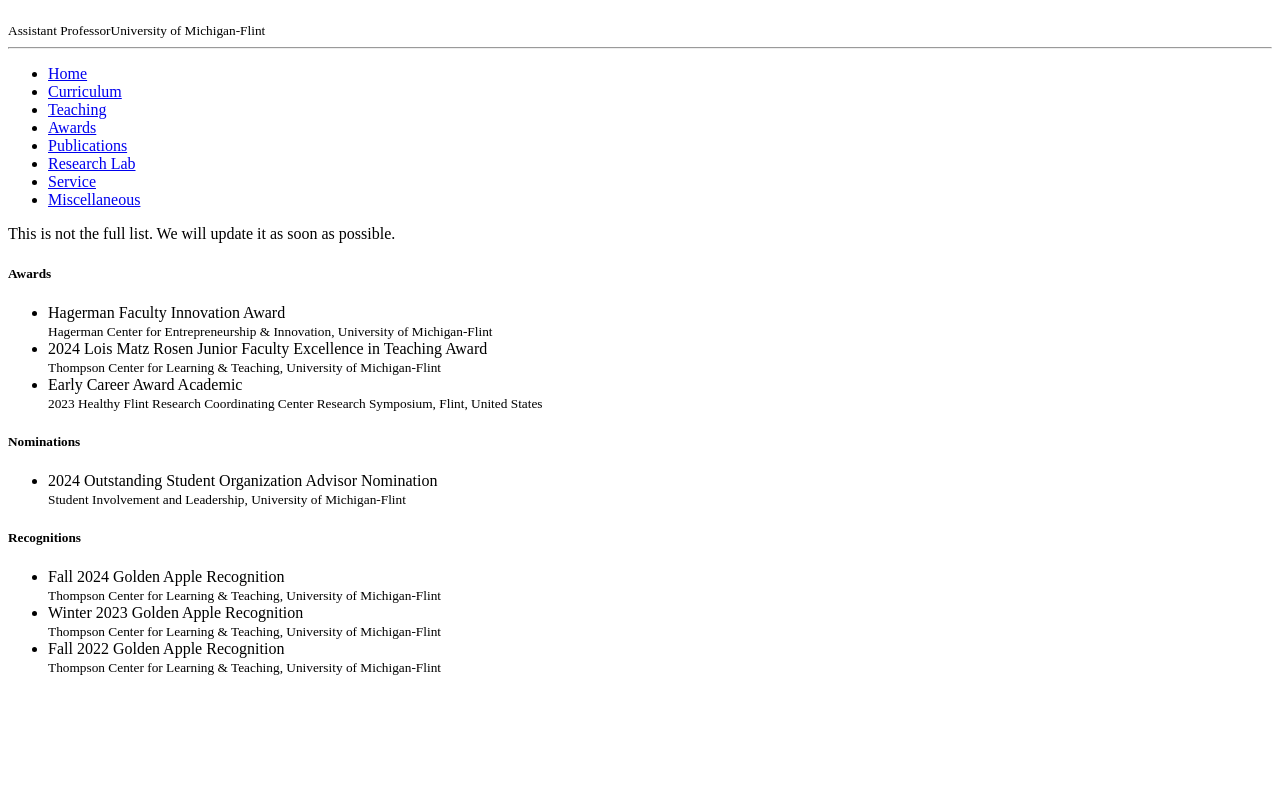
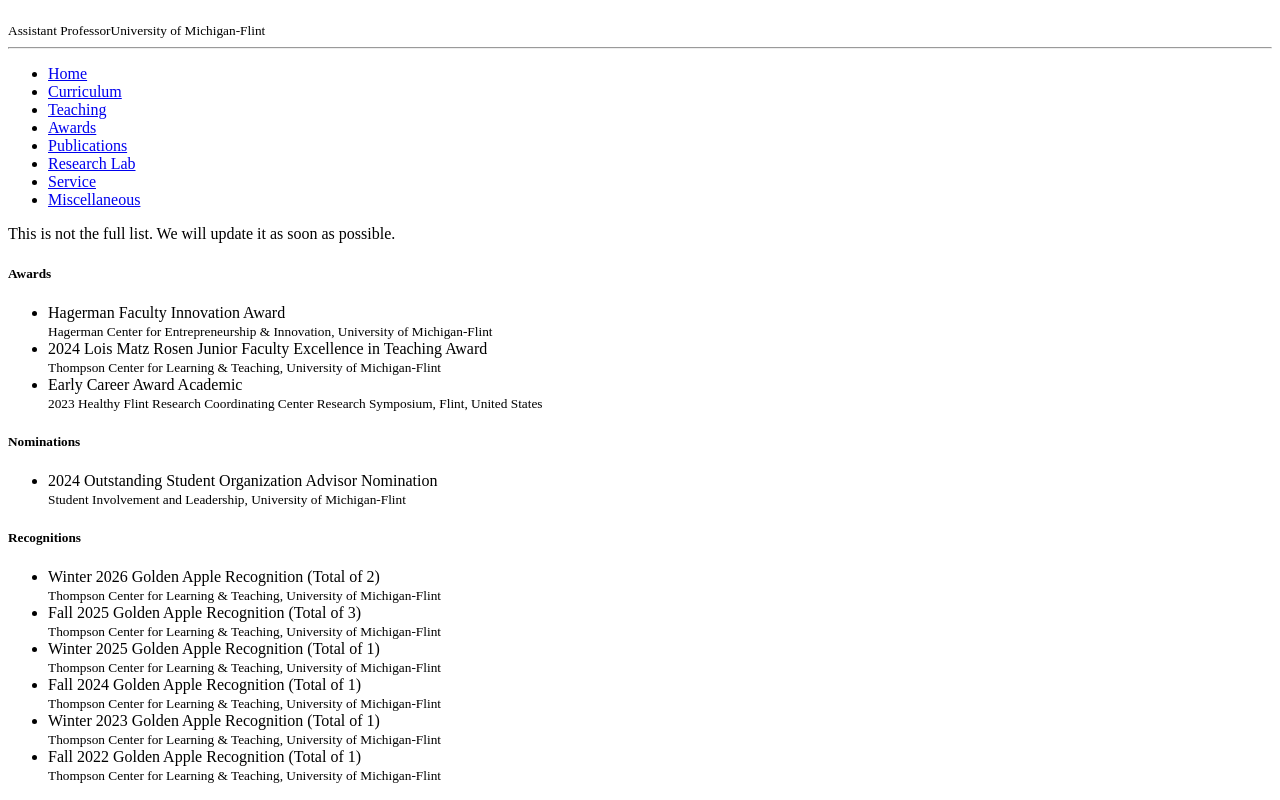
Before and after one commit to thiagodnf/thiagodnf.github.io, a Next.js app: page /awards in a window 1280 px wide. Shown: the part 237-1037 px from the top of the page. Before the commit the page ends 929 px from the top, so only its background shows below. Built offline with nearby package versions, Linux system fonts and the light colour scheme.

Commit message:
Update awards.js

```diff
--- a/src/pages/awards.js
+++ b/src/pages/awards.js
@@ -37,9 +37,18 @@ export default function AwardsPage() {
             <h5>Recognitions</h5>
 
             <ul>
-                <Item name="Fall 2024 Golden Apple Recognition" org="Thompson Center for Learning & Teaching, University of Michigan-Flint" />
-                <Item name="Winter 2023 Golden Apple Recognition" org="Thompson Center for Learning & Teaching, University of Michigan-Flint" />
-                <Item name="Fall 2022 Golden Apple Recognition" org="Thompson Center for Learning & Teaching, University of Michigan-Flint" />
+
+                <Item name="Winter 2026 Golden Apple Recognition (Total of 2)" org="Thompson Center for Learning & Teaching, University of Michigan-Flint" />
+
+                <Item name="Fall 2025 Golden Apple Recognition (Total of 3)" org="Thompson Center for Learning & Teaching, University of Michigan-Flint" />
+
+                <Item name="Winter 2025 Golden Apple Recognition (Total of 1)" org="Thompson Center for Learning & Teaching, University of Michigan-Flint" />
+
+                <Item name="Fall 2024 Golden Apple Recognition (Total of 1)" org="Thompson Center for Learning & Teaching, University of Michigan-Flint" />
+
+                <Item name="Winter 2023 Golden Apple Recognition (Total of 1)" org="Thompson Center for Learning & Teaching, University of Michigan-Flint" />
+
+                <Item name="Fall 2022 Golden Apple Recognition (Total of 1)" org="Thompson Center for Learning & Teaching, University of Michigan-Flint" />
             </ul>
 
         </Layout>
```
